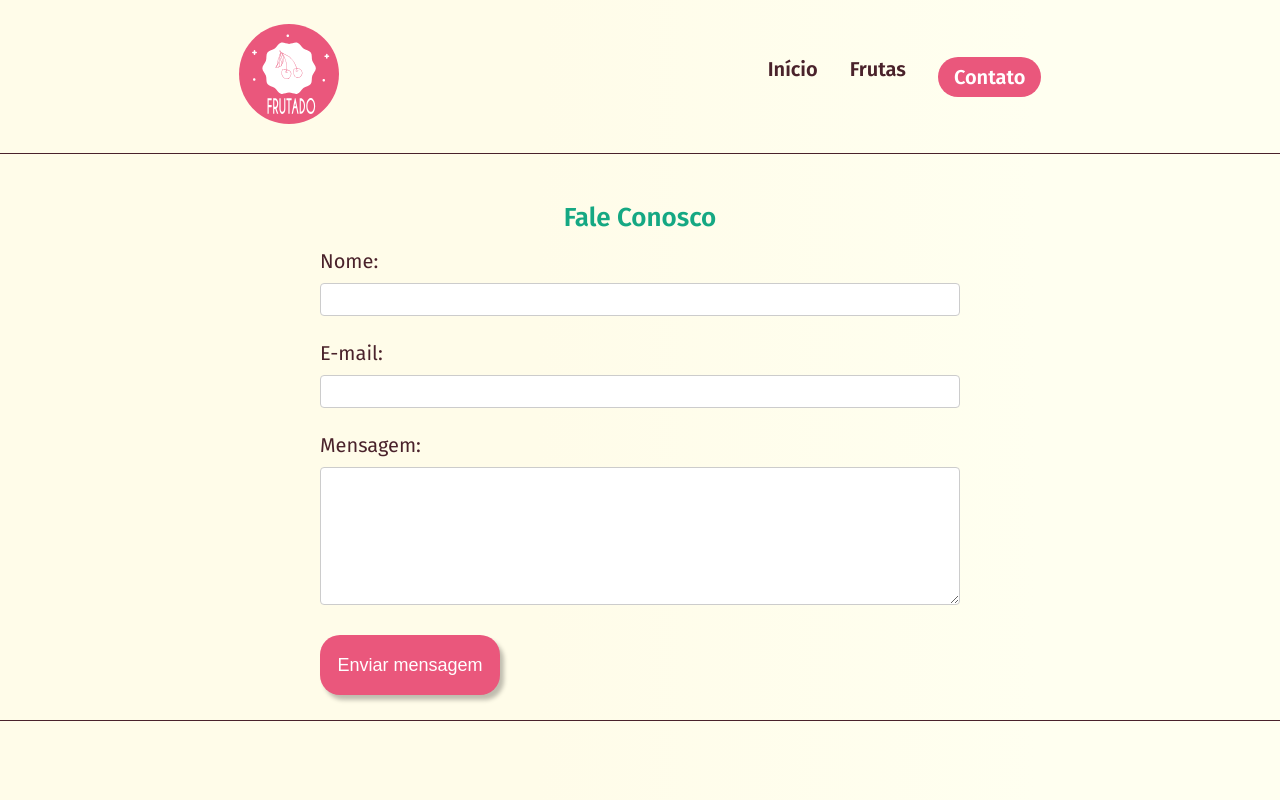
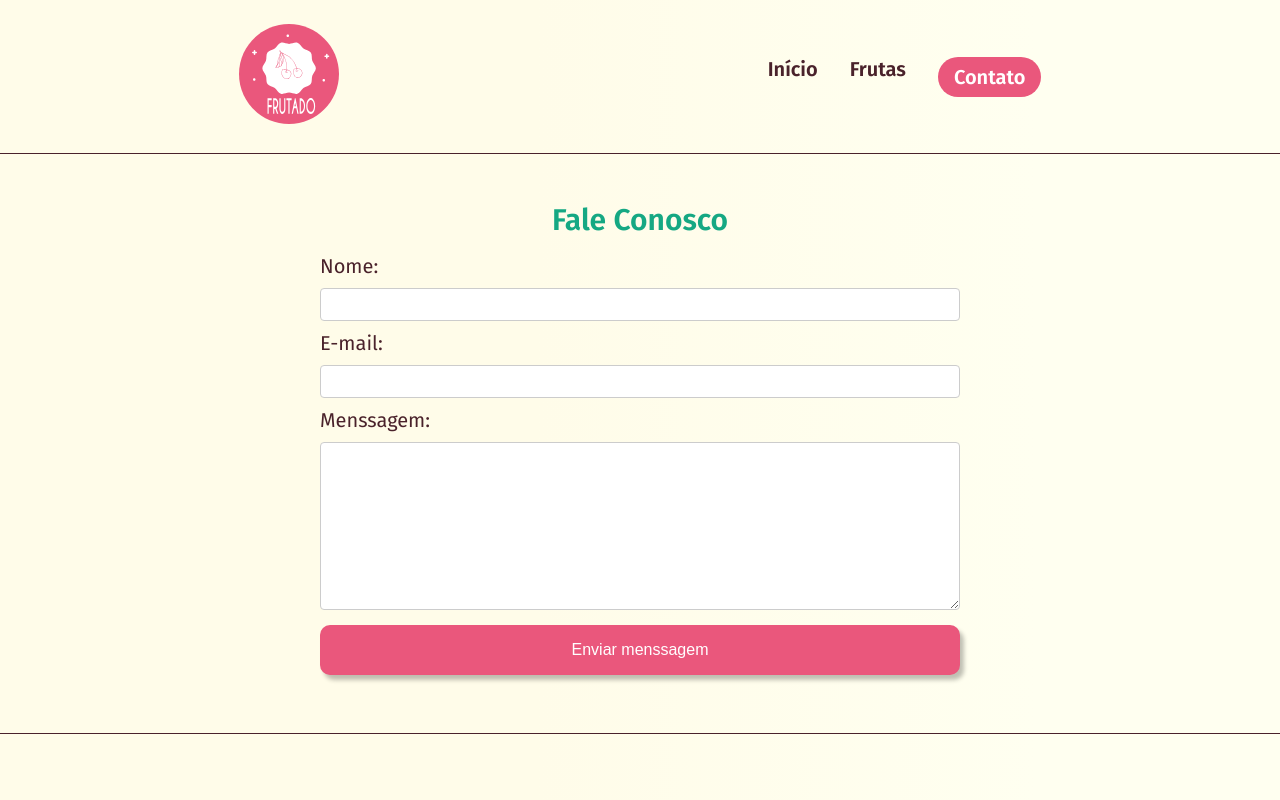
Before and after one commit to AlineMachadoTeixeira/exercicio-final-next-js, a Next.js app: page /contato in a window 1280 px wide. Shown: the top 800 px of the page. Built offline with nearby package versions, Linux system fonts and the light colour scheme.

Commit message:
Ajustando o formulário

```diff
--- a/package.json
+++ b/package.json
@@ -13,6 +13,7 @@
     "next": "14.1.0",
     "react": "^18",
     "react-dom": "^18",
+    "react-hook-form": "^7.50.0",
     "styled-components": "^6.1.8"
   },
   "devDependencies": {
--- a/src/pages/contato.jsx
+++ b/src/pages/contato.jsx
@@ -1,16 +1,47 @@
 import Container from "@/components/ui/Container";
 import Rodape from "@/components/ui/rodape";
 import Head from "next/head";
+
+import { useForm } from "react-hook-form";
+import { useRouter } from "next/router";
 import styled from "styled-components";
 
 export default function Contato() {
+  const {
+    register,
+    handleSubmit,
+    formState: { errors },
+  } = useForm();
+
+  let router = useRouter();
+
+  const enviarContato = async (dados) => {
+    const { nome, email, mensagem } = dados;
+
+    const opcoes = {
+      method: "POST",
+      body: JSON.stringify({ nome, email, mensagem }),
+      headers: {
+        "Content-type": "application/json; charset=UTF-8",
+      },
+    };
+
+    try {
+      await fetch(`https://fruityvice.com/api/fruit`, opcoes);
+      alert("Dados enviados!");
+      router.push("/");
+    } catch (error) {
+      console.error("Deu ruim no envio: " + error.message);
+    }
+  };
+
   return (
     <>
       <Head>
         <title>Frutado 2024</title>
         <meta
           name="description"
-          contente="Dúvidas ou sugestões entre em contato conosco"
+          content="Dúvidas ou sugestões entre em contato conosco"
         />
         <meta name="Keywords" content="Frutas,contato" />
       </Head>
@@ -18,32 +49,59 @@ export default function Contato() {
       <StyledContato>
         <Container>
           <h3>Fale Conosco</h3>
-
-          <form action="" method="post">
+          <form
+            action=""
+            method="post"
+            onSubmit={handleSubmit((dados) => {
+              enviarContato(dados);
+            })}
+          >
             <div>
               <label htmlFor="nome">Nome:</label>
-              <input type="text" name="nome" id="nome" />
-            </div>
-            <div>
-              <label htmlFor="mensagem">E-mail:</label>
-              <input type="email" name="email" id="email" />
+              <input
+                {...register("nome", { required: true })}
+                type="text"
+                name="nome"
+                id="nome"
+              />
             </div>
 
+            {errors.nome?.type == "required" && <p>Você deve digitar o nome</p>}
+
             <div>
-              <label htmlFor="email">
-                Mensagem: <br />
+              <label htmlFor="email">E-mail:</label>
+              <input
+                {...register("email", { required: true })}
+                type="email"
+                name="email"
+                id="email"
+              />
+            </div>
+            {errors.email?.type == "required" && (
+              <p>Você deve digitar o e-mail</p>
+            )}
+
+            <div>
+              <label htmlFor="menssagem">
+                Menssagem: <br />
               </label>
               <textarea
-                maxLength={500}
+                {...register("mensagem", { required: true, minLength: 20 })}
                 name="mensagem"
                 id="mensagem"
+                maxLength={500}
                 cols="30"
-                rows="8"
+                rows="10"
               ></textarea>
             </div>
-
+            {errors.mensagem?.type == "required" && (
+              <p>Você deve digitar uma mensagem</p>
+            )}
+            {errors.mensagem?.type == "minLength" && (
+              <p>Escreva pelo menos 20 caracteres</p>
+            )}
             <div>
-              <button type="submit">Enviar mensagem</button>
+              <button type="submit">Enviar menssagem</button>
             </div>
           </form>
         </Container>
@@ -56,6 +114,7 @@ export default function Contato() {
 const StyledContato = styled.section`
   h3 {
     text-align: center;
+    font-size: 30px;
   }
 
   // Início Formulário
@@ -67,9 +126,9 @@ const StyledContato = styled.section`
     font-size: 20px;
   }
 
-  div {
-    margin-bottom: 15px;
-  }
+  // div {
+  //   margin-bottom: 15px;
+  // }
 
   label {
     display: block;
@@ -91,19 +150,26 @@ const StyledContato = styled.section`
 
   button {
   background-color: var(--botao);
-    width: 180px;
-    height: 60px;
+  width: 100%; /* Alteração aqui para ocupar a largura total */
+  height: 50px; /* Ajuste conforme necessário */
   border: none;
   box-shadow: 4px 5px 4px rgba(0, 0, 0, 0.25);
-    border-radius: 20px;
+  border-radius: 10px; /* Ajuste conforme necessário */
   font-weight: 400;
-    font-size: 18px;
+  font-size: 16px; /* Ajuste conforme necessário */
   color: #fff;
   margin-bottom: 10px;
 
   &:hover {
     background-color: var(--botao-hover);
   }
+
+  p {
+    color: var(--botao-hover);
+    font-size: 0.8rem;
+    margin-top: 0;
+    font-style: italic;
+    font-weight: 400;
   }
 
   /* Adiciona um estilo específico para o textarea */
```
Also changed, not shown: src/pages/404.jsx (added, +39 -0 lines), src/pages/blog.jsx (+11 -4 lines), public/images/error.svg, 1 other file (tests, documents, lock files or other folders). Lines whose indentation alone changed are shown as unchanged.
